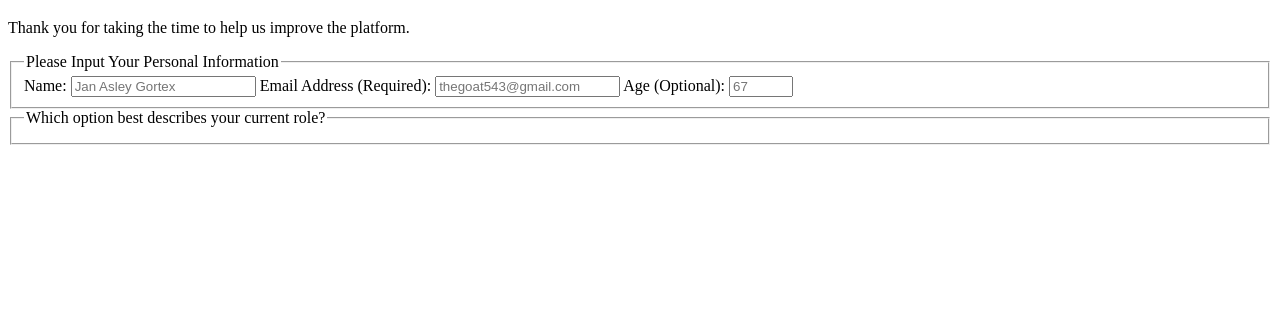
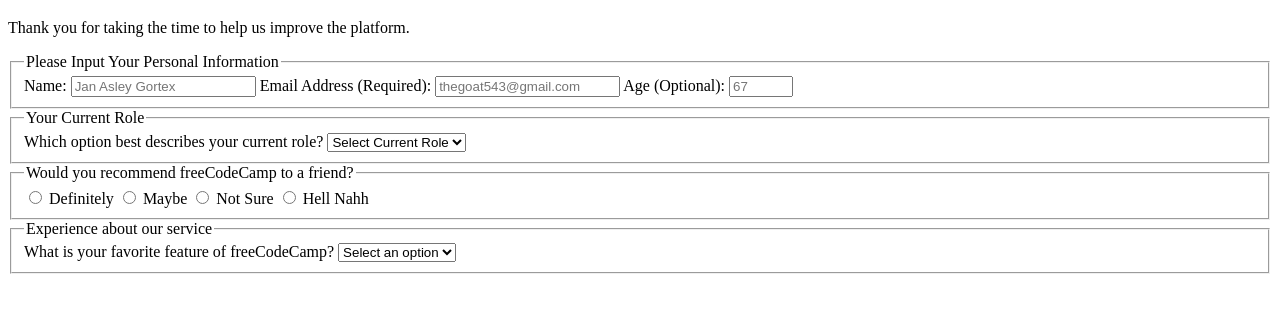
Before and after one commit to JustineBetito/Streak, a plain HTML site: page Forms and Tables HTML/SurveyFormCertificationProject.html in a window 1280 px wide. Shown: the part 61-374 px from the top of the page. Drawn offline with Linux system fonts and the light colour scheme.

Commit message:
commit as of 12:04 am nov22

```diff
--- a/Forms and Tables HTML/SurveyFormCertificationProject.html
+++ b/Forms and Tables HTML/SurveyFormCertificationProject.html
@@ -33,10 +33,49 @@
                 </fieldset>
 
                 <fieldset>
-                    <legend>Which option best describes your current role?</legend>
+                    <legend>Your Current Role</legend>
 
-                    <label for=""></label>
+                    <label for="current-role">Which option best describes your current role?</label>
+                    <select id="current-role" name="current-role">
+                        <option value="select-current-role" selected>Select Current Role</option>
+                        <option value="student">Student</option>
+                        <option value="full-time-job">Full Time Job</option>
+                        <option value="full-time-learner">Full Time Learner</option>
+                        <option value="perfer-not-to-say">Prefer not to say</option>
+                        <option value="other">Other</option>
+                    </select>
                 </fieldset>
+
+                <fieldset>
+                    <legend>Would you recommend freeCodeCamp to a friend?</legend>
+
+                    <input type="radio" id="definitely" name="would-you-recommend" value="definitely"/>
+                    <label for="definitely">Definitely</label>
+
+                    <input type="radio" id="maybe" name="would-you-recommend" value="maybe"/>
+                    <label for="maybe">Maybe</label>
+
+                    <input type="radio" id="not-sure" name="would-you-recommend" value="not-sure"/>
+                    <label for="not-sure">Not Sure</label>
+
+                    <input type="radio" id="hell nah" name="would-you-recommend" value="hell-nah"/>
+                    <label for="hell-nah">Hell Nahh</label>
+                </fieldset>
+
+                <fieldset>
+                    <legend>Experience about our service</legend>
+
+                    <label for="favourite-feature">What is your favorite feature of freeCodeCamp?</label>
+                    <select id="favourite-feature" name="favourite-feature">
+                        <option value="select-option" selected>Select an option</option>
+                        <option value="challenges">Challenges</option>
+                        <option value="projects">Projects</option>
+                        <option value="community">Community</option>
+                        <option value="open-source">Open Source</option>
+                    </select>
+                </fieldset>
+
+
            </form>
 
         </main>
```
